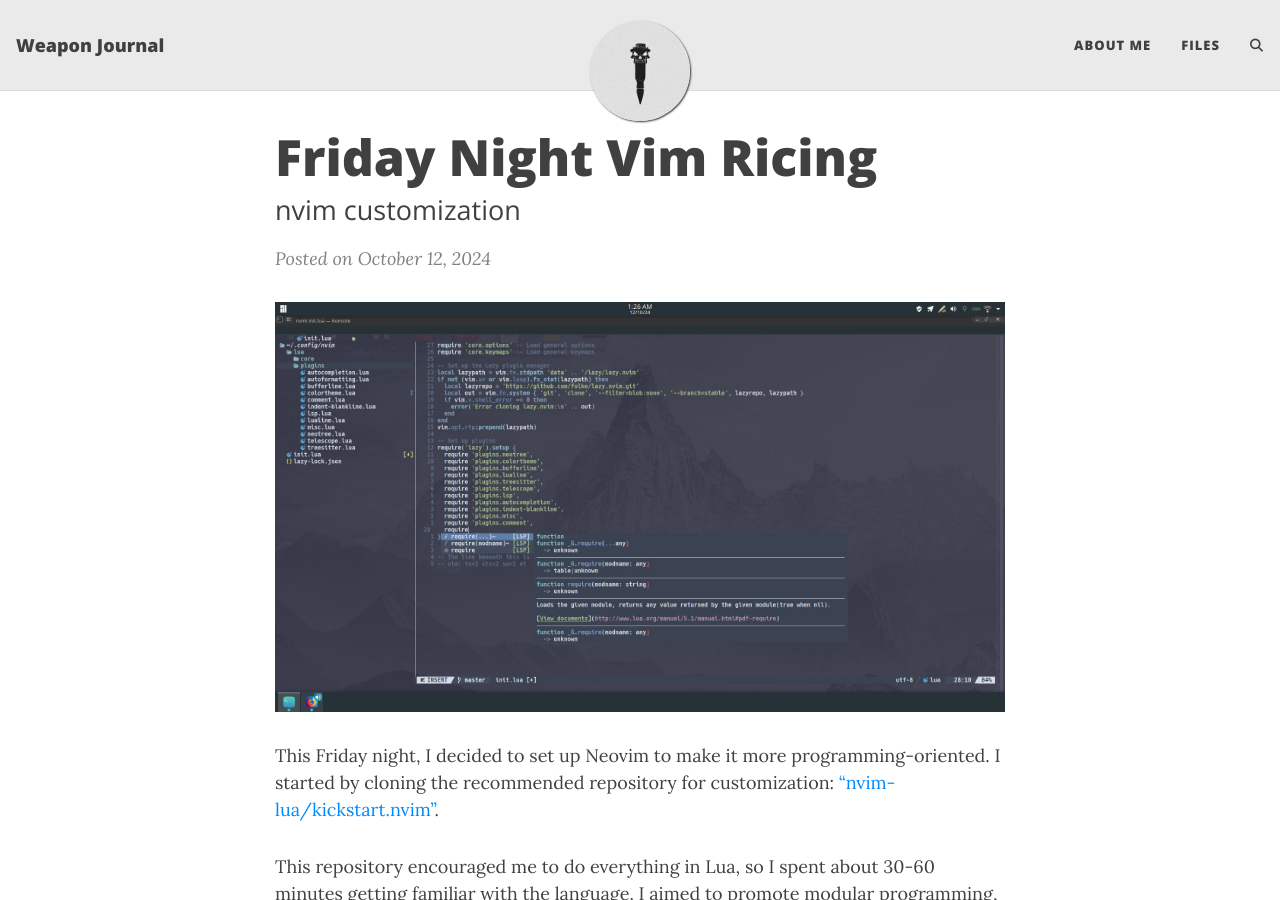
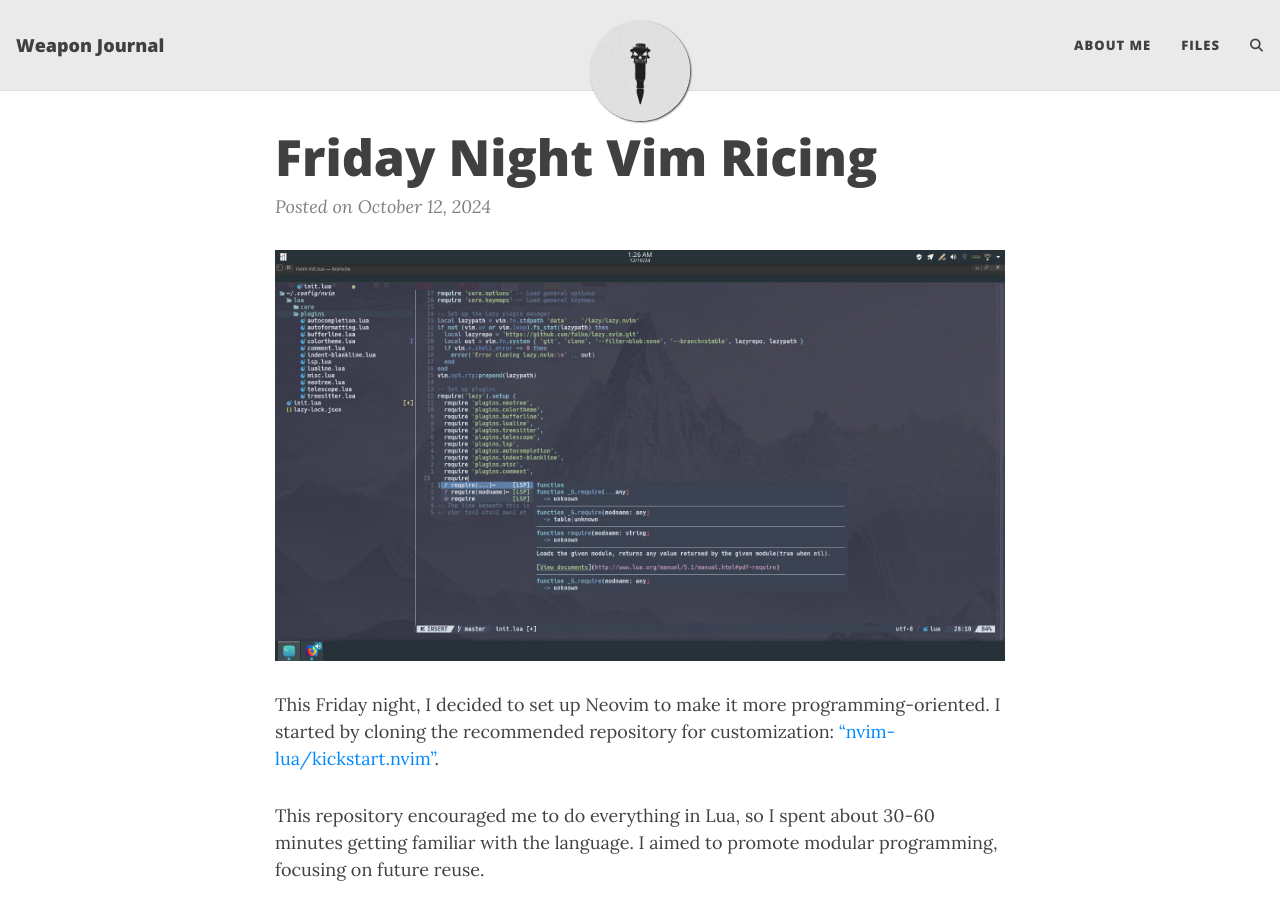
Before and after one commit to armandoahir/journal, a Jekyll site: the page built from _posts/2024-10-12-linux-ricing.md, in a window 1280 px wide and 900 px high. Built offline with Jekyll 4.4.1, drawn with Linux system fonts in a browser that asks for light colours; comment, search, counter and statistics services are not loaded.

```diff
--- a/_posts/2024-10-12-linux-ricing.md
+++ b/_posts/2024-10-12-linux-ricing.md
@@ -1,8 +1,7 @@
 ---
 title: 'Friday Night Vim Ricing'
-subtitle: nvim customization
 date: 2024-10-12
-permalink: /2024/friday-night-ricing
+permalink: /friday-night-ricing
 tags:
  - Linux
 ---
```
